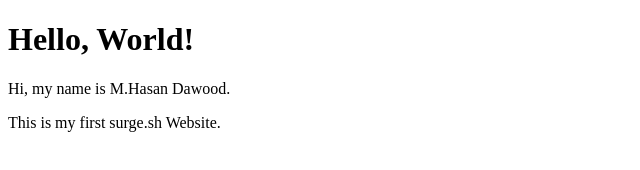
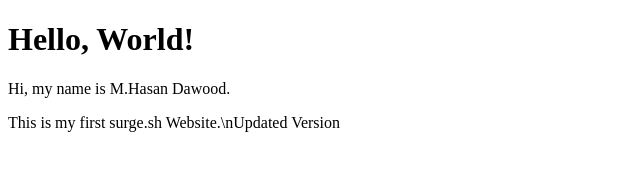
Before and after one commit to hasandawood112/BootCamp-Class-1, a plain HTML site: page index.html in a window 1280 px wide. Shown: the whole page, without its empty margins (0-640 px from the left). Drawn offline with Linux system fonts and the light colour scheme.

Commit message:
Update index.html

```diff
--- a/index.html
+++ b/index.html
@@ -8,6 +8,6 @@
 <body>
     <h1>Hello, World!</h1>
     <p>Hi, my name is M.Hasan Dawood.</p>
-    <p>This is my first surge.sh Website.</p>
+    <p>This is my first surge.sh Website.\nUpdated Version</p>
 </body>
 </html>
```
